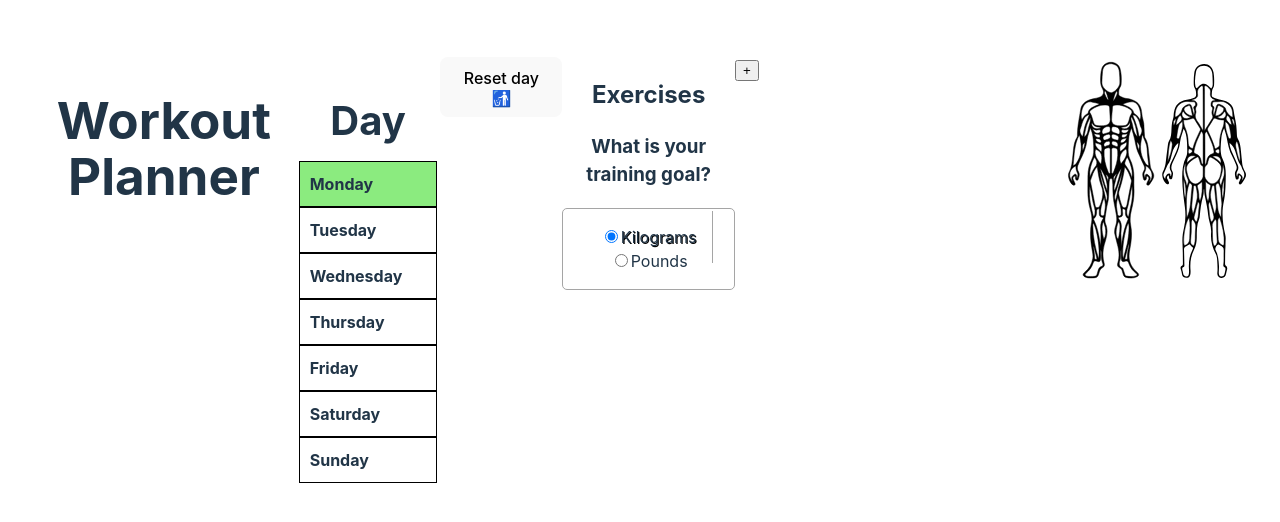
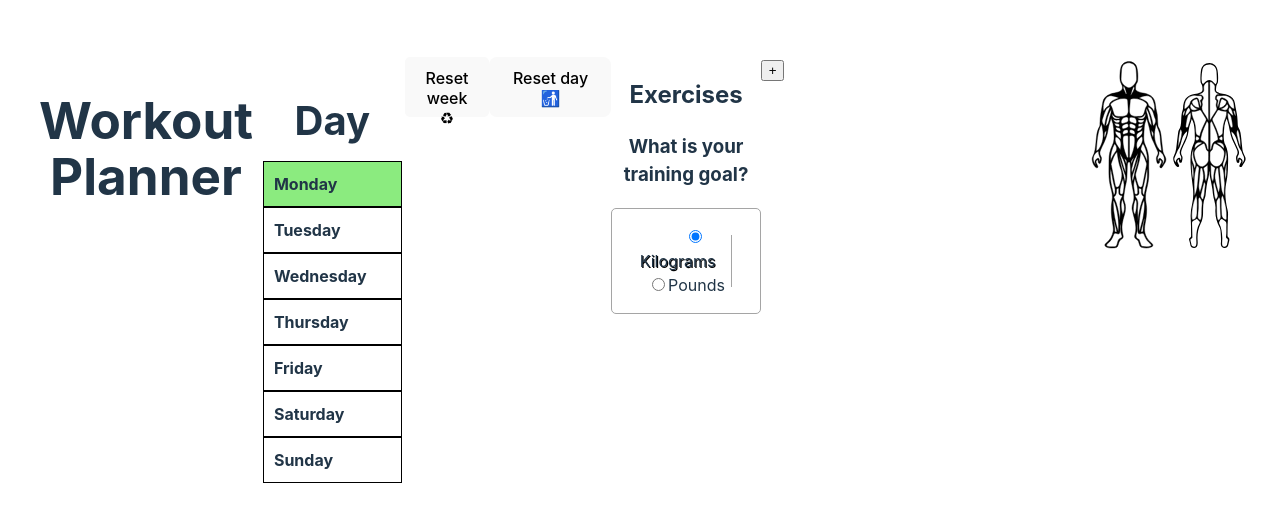
Before and after one commit to simon-s-99/workout-planner, a React (Vite) app: page / in a window 1280 px wide. Shown: the part 130-652 px from the top of the page. Built offline with nearby package versions, Linux system fonts and the light colour scheme.

Commit message:
added functionality and base CSS for reset week button

```diff
--- a/src/App.tsx
+++ b/src/App.tsx
@@ -70,6 +70,8 @@ const App: React.FC = () => {
         selectedWeekday={selectedWeekday}
         setSelectedWeekday={setSelectedWeekday}
       />
+      <ResetProgress getExerciseData={getExerciseData} />
+
       <ClearDay
         getExerciseData={getExerciseData}
         selectedWeekday={selectedWeekday}
--- a/src/components/ResetProgress.tsx
+++ b/src/components/ResetProgress.tsx
@@ -1,38 +1,60 @@
 import React from "react";
 import { useLocalStorageRead } from "../hooks/useLocalStorageRead";
 import { useLocalStorageOverwrite } from "../hooks/useLocalStorageOverwrite";
-import type { ExerciseObject, Weekday } from "../types";
+import type { ExerciseObject, Weekday, WeekdayExerciseMap } from "../types";
 
 interface ResetProgressProps {
-  selectedWeekday: Weekday;
-  onResetComplete: () => void;
   getExerciseData: () => void;
 }
 
-const ResetProgress: React.FC<ResetProgressProps> = ({
-  selectedWeekday,
-  onResetComplete,
-}) => {
+const allWeekdays: Weekday[] = [
+  "Monday",
+  "Tuesday",
+  "Wednesday",
+  "Thursday",
+  "Friday",
+  "Saturday",
+  "Sunday",
+];
+
+const ResetProgress: React.FC<ResetProgressProps> = ({ getExerciseData }) => {
   const handleReset = () => {
-    // Read the exercises from local storage for the selected weekday
-    let exercises: ExerciseObject[] = useLocalStorageRead(selectedWeekday);
+    const updatedWeek: WeekdayExerciseMap = new Map();
 
-    // Iterate through all exercises and sets, untoggling completed sets
-    const updatedExercises = exercises.map((exercise) => ({
-      ...exercise,
-      sets: exercise.sets.map((set) => ({ ...set, completed: false })),
-    }));
+    allWeekdays.forEach((weekday) => {
+      // Read the exercises for the current weekday from local storage
+      let exercises: ExerciseObject[] = useLocalStorageRead(weekday);
 
-    //Overwrite the local storage with the updated list of exercises
-    useLocalStorageOverwrite(
-      new Map<Weekday, ExerciseObject[]>([[selectedWeekday, updatedExercises]])
-    );
+      // Iterate through all exercises and sets, untoggling completed sets
+      const updatedExercises = exercises.map((exercise) => ({
+        ...exercise,
+        sets: exercise.sets.map((set) => ({ ...set, completed: false })),
+      }));
 
-    //Call the onResetComplete callback to trigger any necessary updates or refreshes
-    onResetComplete();
+      // Update the week map with the reset exercises
+      updatedWeek.set(weekday, updatedExercises);
+    });
+
+    // Overwrite the local storage with the updated map for the entire week
+    useLocalStorageOverwrite(updatedWeek);
+
+    // Call getExerciseData to trigger any necessary updates or refreshes
+    getExerciseData();
   };
 
-  return <button onClick={handleReset}>Reset Week</button>;
+  return (
+    <button style={resetWeek} onClick={handleReset}>
+      Reset week ♻
+    </button>
+  );
 };
 
 export default ResetProgress;
+
+const resetWeek = {
+  justifyContent: "space-around",
+  width: "122px",
+  height: "60px",
+  borderRadius: "5px",
+  cursor: "pointer",
+};
```
